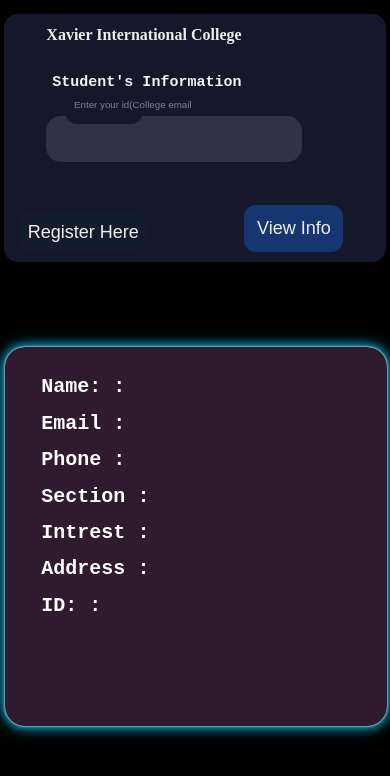
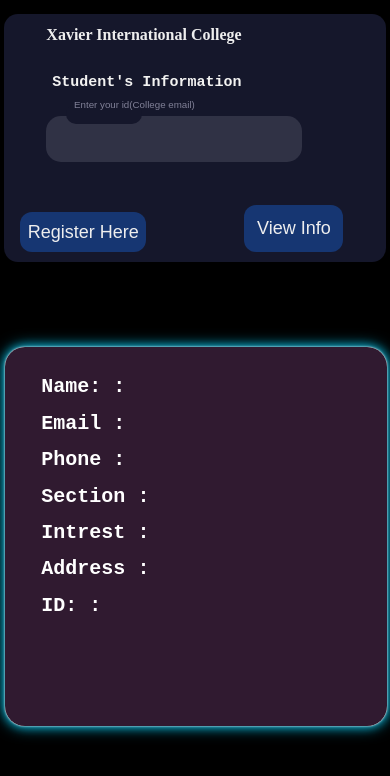
Before and after one commit to Prashantdulal/mernxavierstudents, a React (Create React App) app in the folder client/: page / in a window 390 px wide. Shown: the top 776 px of the page. Built offline with nearby package versions, Linux system fonts and the light colour scheme.

Commit message:
make it better

```diff
--- a/client/src/components/Login.css
+++ b/client/src/components/Login.css
@@ -228,7 +228,7 @@
 
 .new{
   top: -109px;
-  background-color: #131c2d;
+  background-color: #163672;
   border: 0;
   border-radius: 12px;
   bottom: 56px;
--- a/client/src/components/Login.js
+++ b/client/src/components/Login.js
@@ -70,7 +70,7 @@
               />
               <div className="cut"></div>
               <label htmlFor="firstname" className="placeholder">
-                Enter your id(College email
+                Enter your id(College email)
               </label>
             </div>
           </div>
```
